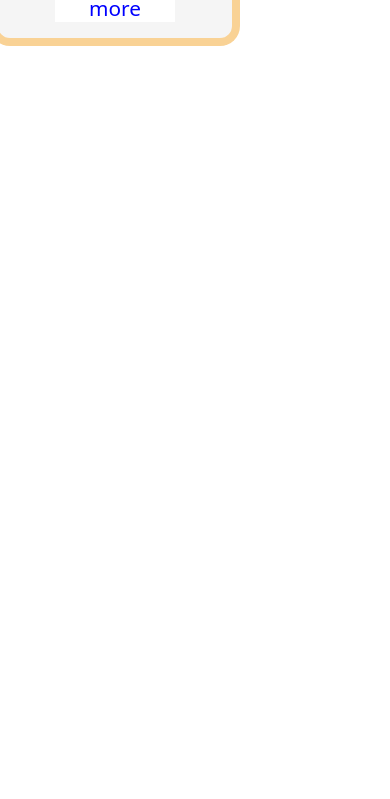
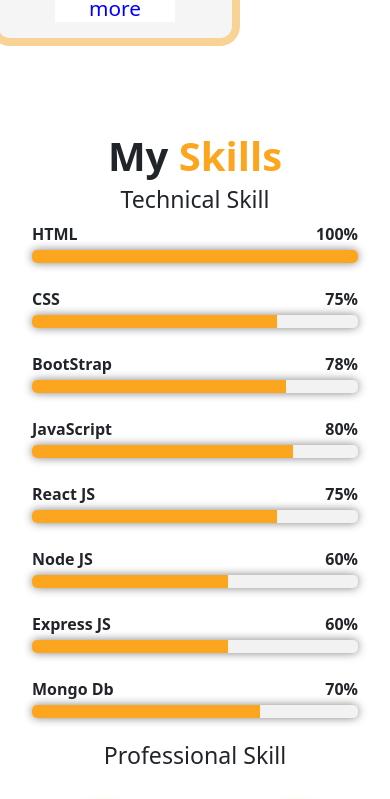
Before and after one commit to Ahmad-9994/personal-portfolio, a React (Create React App) app: page / in a window 390 px wide. Shown: the part 2503-3302 px from the top of the page. Built offline with nearby package versions, Linux system fonts and the light colour scheme.

Commit message:
skill section modify

```diff
--- a/src/component/Skill.js/skill.css
+++ b/src/component/Skill.js/skill.css
@@ -1,7 +1,7 @@
 /* Skill.css */
 .skill-wrapper{
-    /* border: 3px solid purple; */
-    margin-top: 8rem;
+
+    /* margin-top: -18rem; */
     text-align: center;
     width: 100%;
 }
@@ -111,7 +111,7 @@
 @media (max-width: 768px) {
 
     .skill-wrapper{
-        margin-top: 60rem;
+        margin-top: 5rem;
     }
 
     .skills-main {
--- a/src/component/service/service.css
+++ b/src/component/service/service.css
@@ -4,6 +4,7 @@
     margin-top: 5rem;
     display: flex;
     /* padding: 3rem; */
+
 }
 .s-left{
   width: 40%;
```
